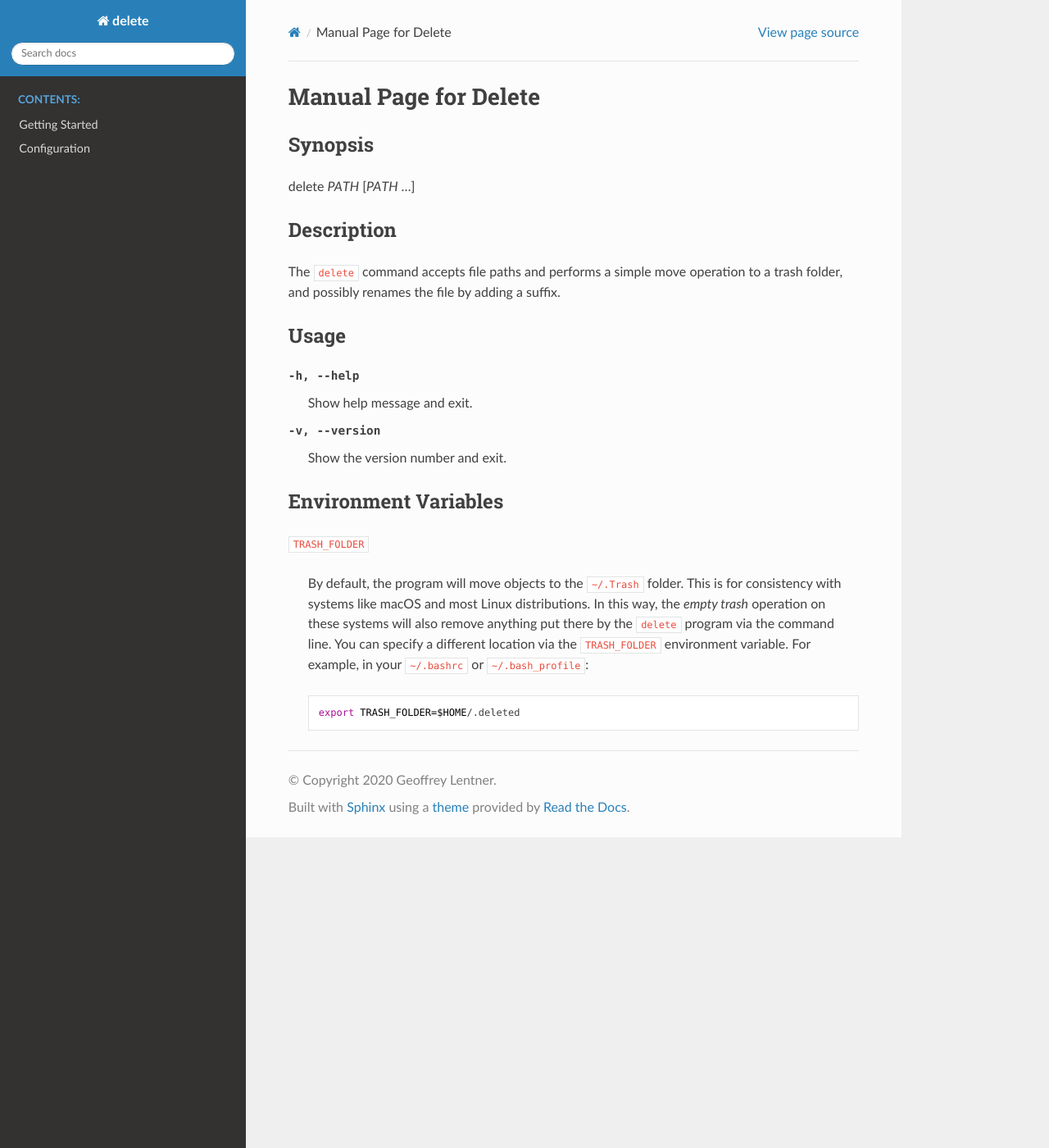
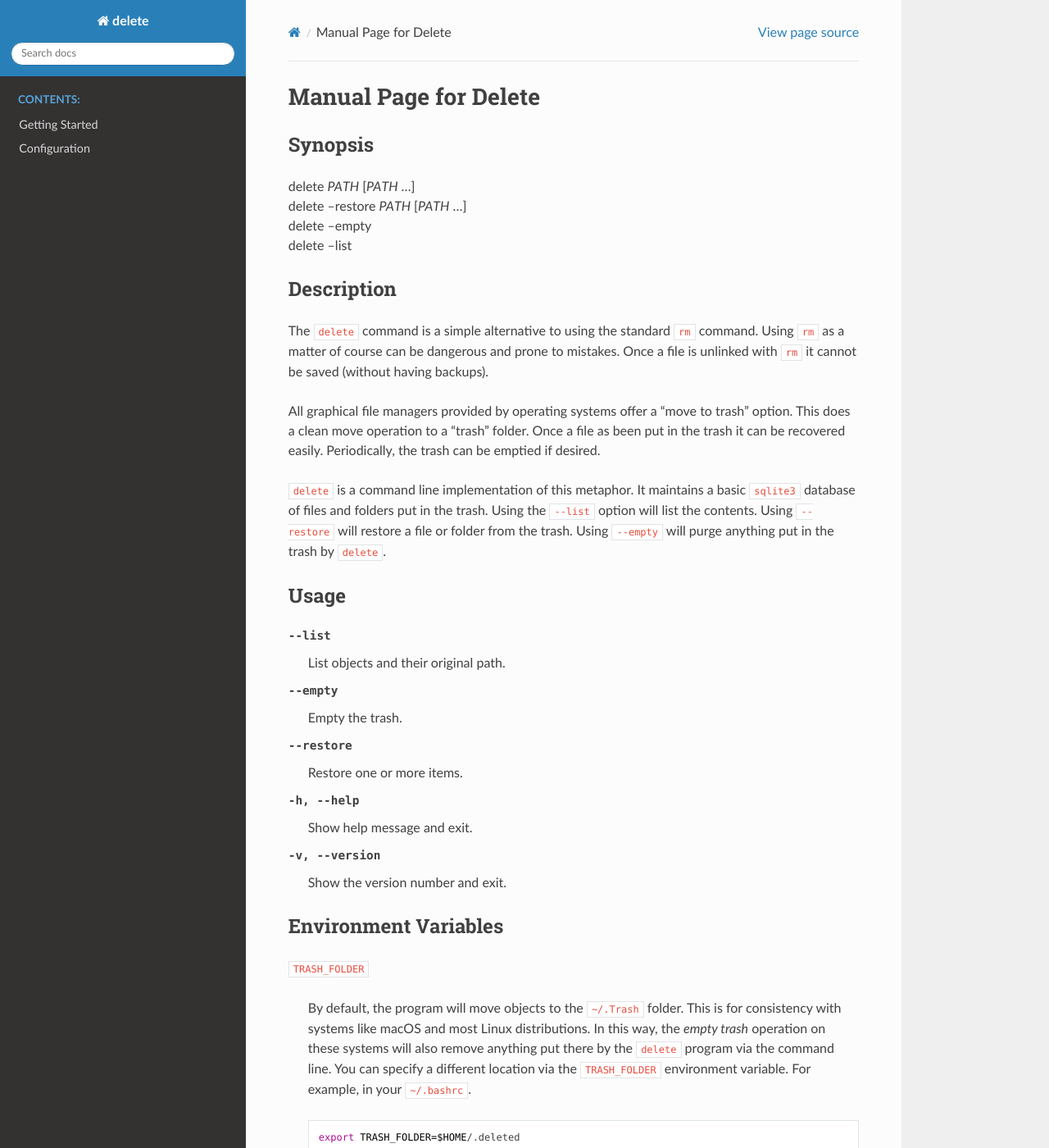
Before and after one commit to glentner/delete-cli, a Sphinx documentation site: the page built from docs/source/manpage.rst, in a window 1280 px wide and 1400 px high. Shown: the whole window at 82% size. Built offline with Sphinx 7.4.7 and the Read the Docs theme 2.0.0, drawn with Linux system fonts in a browser that asks for light colours; some of the changed text lies outside the part shown.

Commit message:
finished manual page

```diff
--- a/docs/source/manpage.rst
+++ b/docs/source/manpage.rst
@@ -5,32 +5,126 @@ Synopsis
 --------
 
 | delete *PATH* [*PATH* ...]
+| delete --restore *PATH* [*PATH* ...]
+| delete --empty
+| delete --list
 
 
 Description
 -----------
 
-The ``delete`` command accepts file paths and performs a simple move operation to a trash folder,
-and possibly renames the file by adding a suffix.
+The ``delete`` command is a simple alternative to using the standard ``rm`` command.
+Using ``rm`` as a matter of course can be dangerous and prone to mistakes. Once a file is
+unlinked with ``rm`` it cannot be saved (without having backups).
+
+All graphical file managers provided by operating systems offer a "move to trash" option.
+This does a clean move operation to a "trash" folder. Once a file as been put in the
+trash it can be recovered easily. Periodically, the trash can be emptied if desired.
+
+``delete`` is a command line implementation of this metaphor. It maintains a basic
+``sqlite3`` database of files and folders put in the trash. Using the ``--list`` option
+will list the contents. Using ``--restore`` will restore a file or folder from the trash.
+Using ``--empty`` will purge anything put in the trash by ``delete``.
 
 
 Usage
 -----
 
--h, --help          Show help message and exit.
--v, --version       Show the version number and exit.
+--list
+    List objects and their original path.
+
+--empty
+    Empty the trash.
+
+--restore
+    Restore one or more items.
+
+-h, --help
+    Show help message and exit.
+
+-v, --version
+    Show the version number and exit.
+
 
 Environment Variables
 ---------------------
 
 ``TRASH_FOLDER``
 
-    By default, the program will move objects to the ``~/.Trash`` folder. This is for consistency
-    with systems like macOS and most Linux distributions. In this way, the *empty trash* operation
-    on these systems will also remove anything put there by the ``delete`` program via the command
-    line. You can specify a different location via the ``TRASH_FOLDER`` environment variable. For
-    example, in your ``~/.bashrc`` or ``~/.bash_profile``:
+    By default, the program will move objects to the ``~/.Trash`` folder. This is for
+    consistency with systems like macOS and most Linux distributions. In this way, the
+    *empty trash* operation on these systems will also remove anything put there by the
+    ``delete`` program via the command line. You can specify a different location via
+    the ``TRASH_FOLDER`` environment variable. For example, in your ``~/.bashrc``.
 
     .. code-block:: bash
 
         export TRASH_FOLDER=$HOME/.deleted
+
+``TRASH_DATABASE``
+
+    By default, the path to the database is ``${TRASH_FOLDER}.db``, which would be
+    ``~/.Trash.db`` if the ``TRASH_FOLDER`` environment variable is undefined. This path
+    *should not* be inside the trash folder. You can specify a different location via
+    the ``TRASH_DATABASE`` environment variable. For example, in your ``~/.bashrc``.
+
+    .. code-block:: bash
+
+        export TRASH_DATABASE=$HOME/.my_trash.db
+
+
+Examples
+--------
+
+Deleting files and folders is as simple as:
+
+.. code-block:: bash
+
+    delete file1.txt file2.txt folderA
+
+Restore files using their basename (in the trash), their full path (in the trash) or
+their original full path.
+
+.. code-block:: bash
+
+    delete --restore file1.txt
+    delete --restore $TRASH_FOLDER/file2.txt
+    delete --restore /original/path/folderA
+
+List the contents of the trash along with their original full paths.
+
+.. code-block:: bash
+
+    delete --list
+
+Use ``--empty`` to completely empty the trash. This does not remove the
+``$TRASH_FOLDER``. It iterates through the full listing of contents from the
+``$TRASH_DATABASE``. If anything is left in the directory an error is logged.
+
+.. code-block:: bash
+
+    delete --empty
+
+
+Recommendations
+---------------
+
+Add the following to your shell's login profile to shorten the invocation.
+
+.. code-block:: bash
+
+    alias del="delete"
+
+
+See Also
+--------
+
+rm(1), sqlite3(1)
+
+
+Bugs
+----
+
+* On *macOS* systems the default ``~/.Trash`` is protected and does not allow a listing
+  of the directory. ``delete`` functions normally aside from an error message being printed
+  when using ``--empty``.
```
